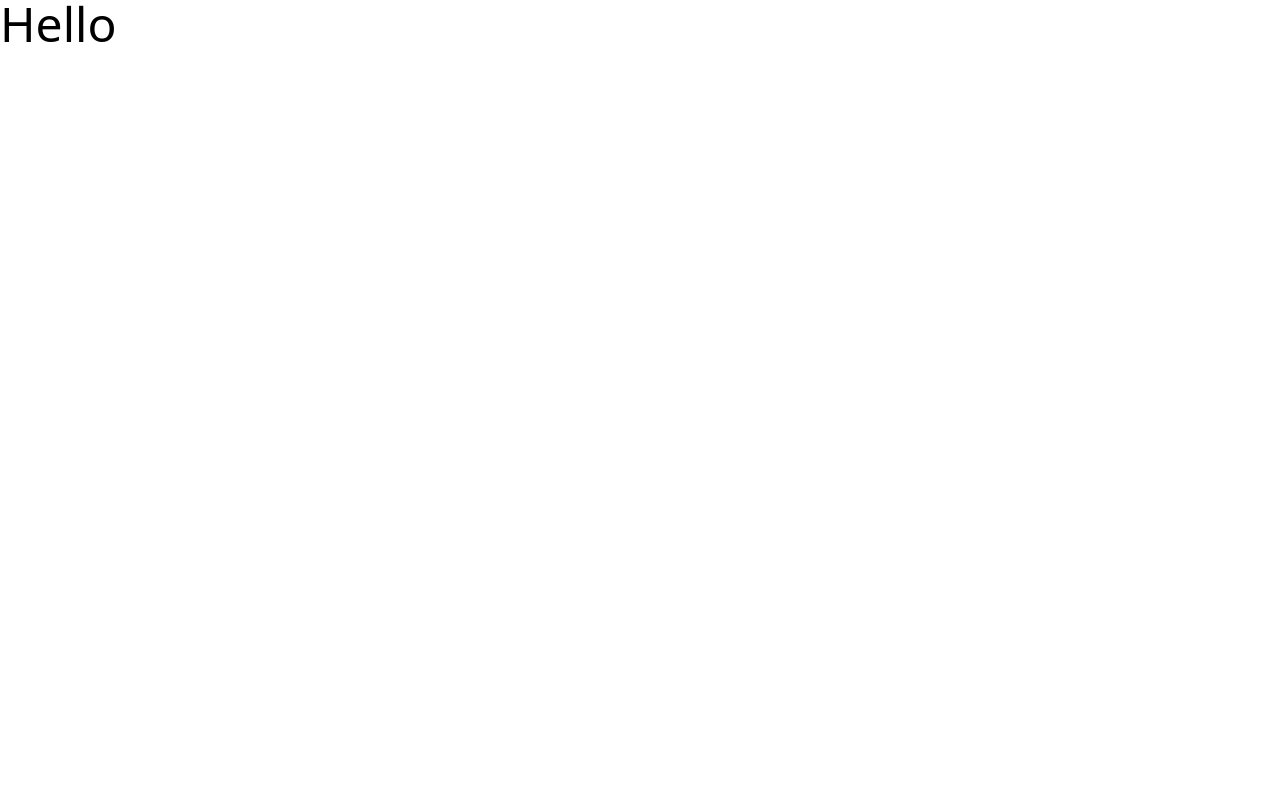
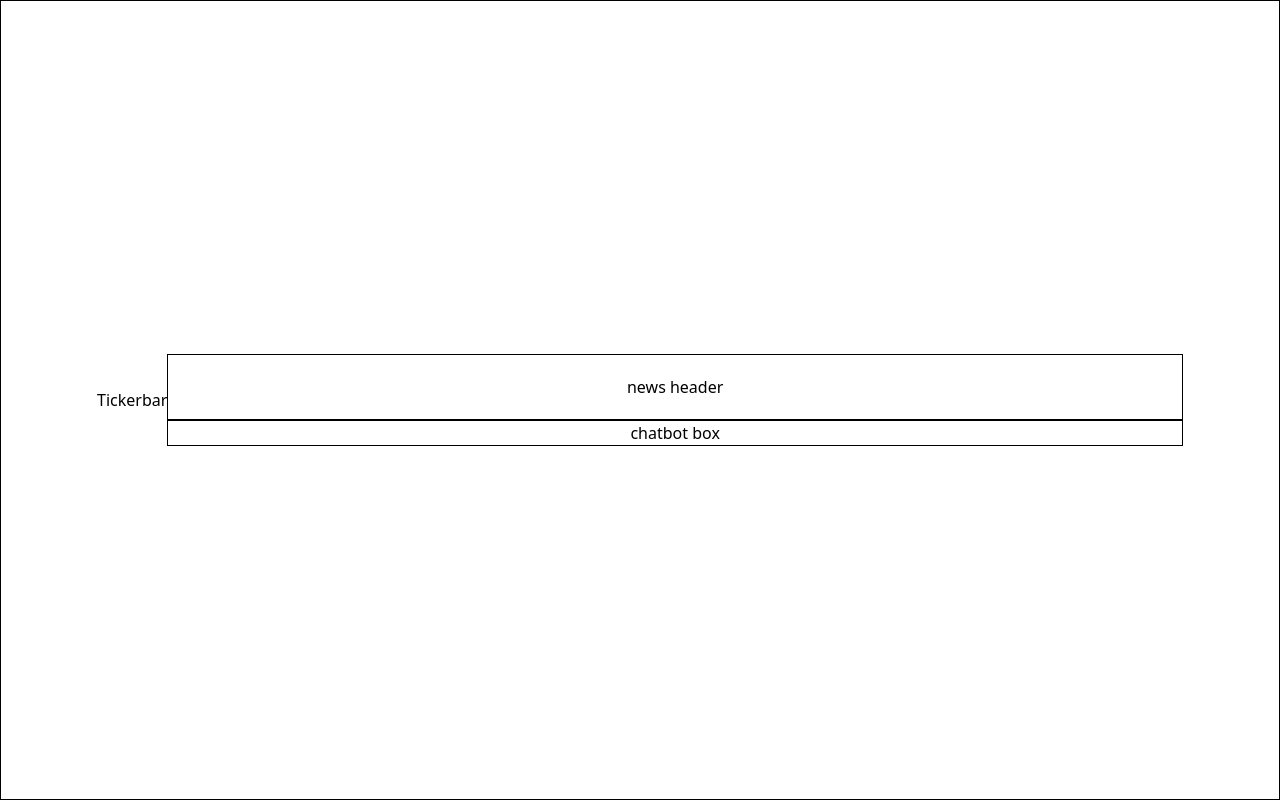
Before and after one commit to pranavshridhar/stock-agent, a Next.js app in the folder frontend/: page / in a window 1280 px wide. Built offline with nearby package versions, Linux system fonts and the light colour scheme.

Commit message:
added general page layout

```diff
--- a/frontend/app/page.tsx
+++ b/frontend/app/page.tsx
@@ -1,9 +1,18 @@
 import Image from "next/image";
+import Tickerbar from "./components/Tickerbar";
 
 export default function Home() {
   return (
-    <div>
-      <h1 className="text-5xl">Hello</h1>
+    <div className="flex flex-row items-center justify-between min-h-screen p-24 border">
+      <Tickerbar/>
+      <div className="flex flex-col h-full w-full">
+        <div className="flex items-center justify-center p-5 border">
+          news header
+        </div>
+        <div className="flex items-center justify-center border">
+          chatbot box
+        </div>
+      </div>
     </div>
   );
 }
```
Also changed, not shown: 1 other file (tests, documents, lock files or other folders).
